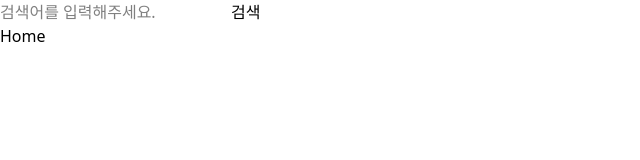
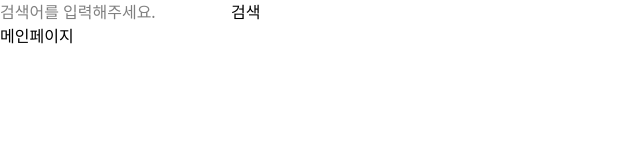
Before and after one commit to SangWon7242/section1, a Next.js app: page / in a window 1280 px wide. Shown: the top 160 px of the page, without its empty margins (0-640 px from the left). Built offline with nearby package versions, Linux system fonts and the light colour scheme.

Commit message:
클라이언트 컴포넌트 자식으로 서버컴포넌트를 렌더링

```diff
--- /dev/null
+++ b/src/app/(with-searchbar)/client-component.tsx
@@ -0,0 +1,8 @@
+"use client";
+
+import ServerComponent from "./server-components";
+
+export default function ClientComponent() {
+  console.log("클라이언트 컴포넌트 실행!");
+  return <ServerComponent />;
+}
--- a/src/app/(with-searchbar)/page.tsx
+++ b/src/app/(with-searchbar)/page.tsx
@@ -1,7 +1,10 @@
+import ClientComponent from "./client-component";
+
 export default function Home() {
   return (
     <div>
-      <h1>Home</h1>
+      <h1>메인페이지</h1>
+      <ClientComponent />
     </div>
   );
 }
--- /dev/null
+++ b/src/app/(with-searchbar)/server-components.tsx
@@ -0,0 +1,4 @@
+export default function ServerComponent() {
+  console.log("서버 컴포넌트 실행!");
+  return <div></div>;
+}
```
